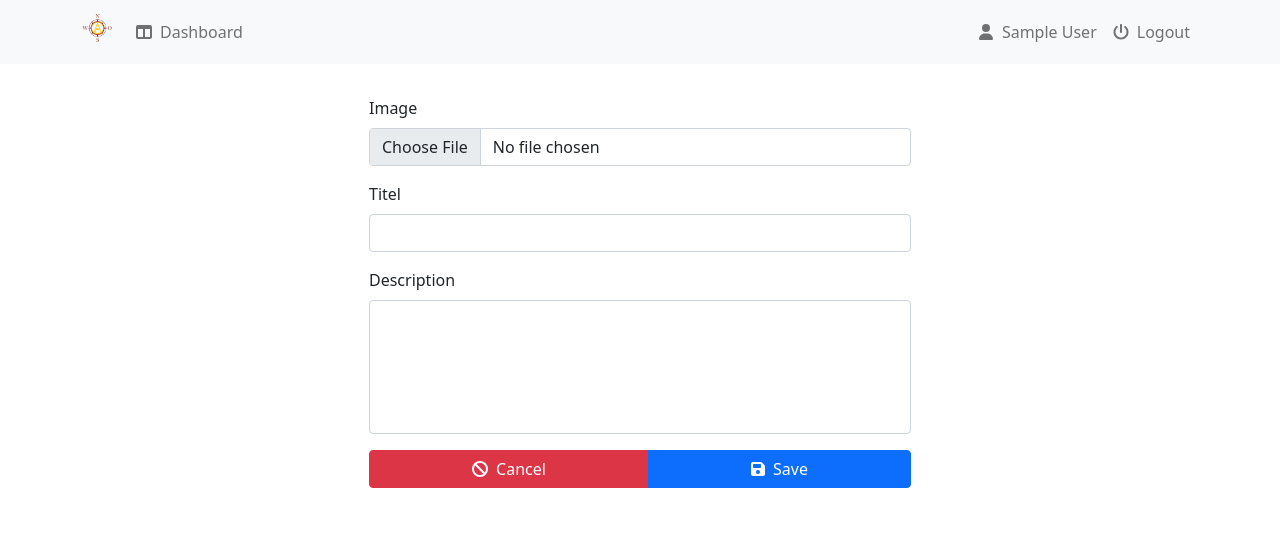
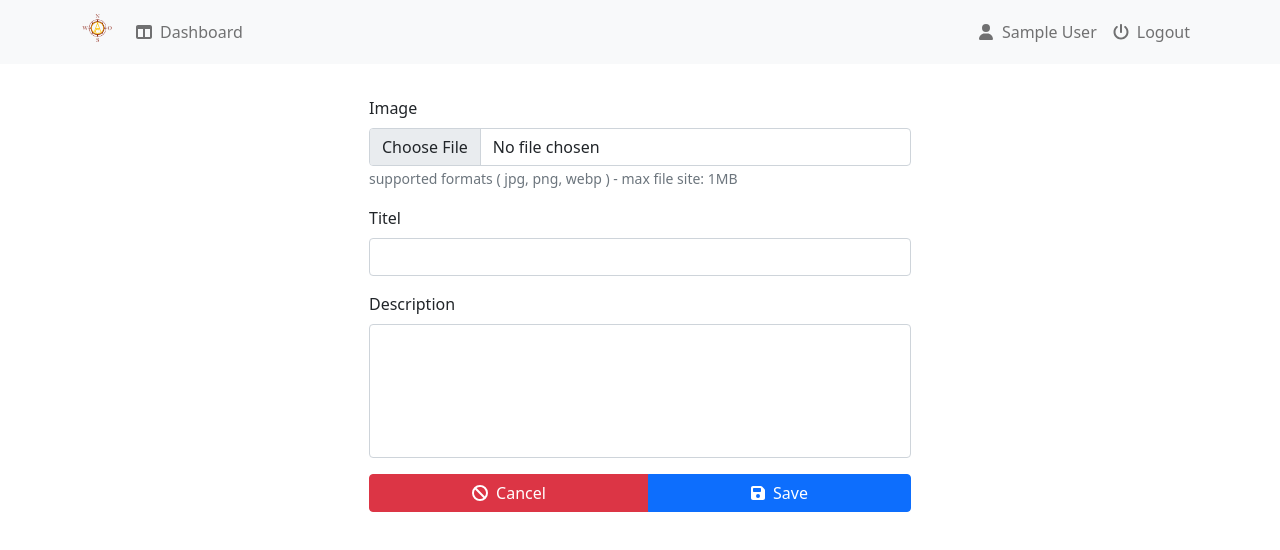
Before and after one commit to smarschollek/westmarches-planner, a Next.js app: page /places/add in a window 1280 px wide. Shown: the top 550 px of the page. Built offline with nearby package versions, Linux system fonts and the light colour scheme; no server answers; sample sign-in values are in the browser's storage.

Commit message:
adds limitation and info text for upload-file-formcontrol

```diff
--- a/components/upload-file-formcontrol.tsx
+++ b/components/upload-file-formcontrol.tsx
@@ -1,39 +1,92 @@
 import axios from 'axios';
-import { ChangeEvent, ReactElement } from 'react';
-import { Form, Col } from 'react-bootstrap';
+import { ChangeEvent, ReactElement, useState } from 'react';
+import { Form, Spinner } from 'react-bootstrap';
+
+const supportedMedia = ['image/webp', 'image/jpeg', 'image/png'];
 
 type UploadFileFormControlProps = {
+	onUploadStarted?: () => void
     onUploadFinished: (imageGuid: string) => void
     accept?: string
 }
 
-export const UploadFileFormControl = ({onUploadFinished, accept} : UploadFileFormControlProps): ReactElement => {
+export const UploadFileFormControl = ({onUploadFinished, onUploadStarted, accept} : UploadFileFormControlProps): ReactElement => {
+	const [error, setError] = useState('');
+	const [uploading, setUploading] = useState(false);
+
 	const handleUploadImage = async (event: ChangeEvent<any>) => {
 		event.preventDefault();
+		setError('');
 		const files = event.target.files as FileList;
 
 		if(files.length > 0) {
 			const file = files[0];
+
+			if(!supportedMedia.includes(file.type)) {
+				setError('unsupported media type');
+				return;
+			}
+
+			if(file.size > 1024000) {
+				setError('file is to large');
+				return;
+			}
+
 			try {
 				const headers = {
 					'Content-Type': 'multipart/form-data'
 				};
-
+				console.table(file);
 				const formData: FormData = new FormData();
 				formData.append('upload', file);
 
-				const response = await axios.post<{guid: string}>('/api/images/upload', formData, {headers});
-				onUploadFinished(response.data.guid);
+				setUploading(true);
+				onUploadStarted && onUploadStarted();
+
+				axios.post<{guid: string}>('/api/images/upload', formData, {headers})
+					.then(response => {
+						onUploadFinished(response.data.guid);
+						setUploading(false);
+					});
+
 			} catch (error) {
 				console.log(error);
 			}
 		}
 	};
 
+	const renderText = () => {
+		if(uploading) {
+			return (
+				<div className='d-flex justify-content-center align-items-center mt-2'>
+					<span className='me-2 fw-bold'>
+						Uploading...
+					</span>
+					<Spinner animation='border' />
+				</div>
+			);
+		}
+
+		if(error) {
+			return(
+				<Form.Label className='text-danger fw-bold mt-1'>
+					{error}
+				</Form.Label>
+			);
+		}
+
+		return (
+			<Form.Text className='text-muted'>
+				supported formats ( jpg, png, webp ) - max file site: 1MB
+			</Form.Text>
+		);
+	};
+
 	return(
 		<Form.Group className='mb-3'>
 			<Form.Label>Image</Form.Label>
 			<Form.Control type='file' onChange={handleUploadImage} accept={accept}/>
+			{renderText()}
 		</Form.Group>
 	);
 };
```
